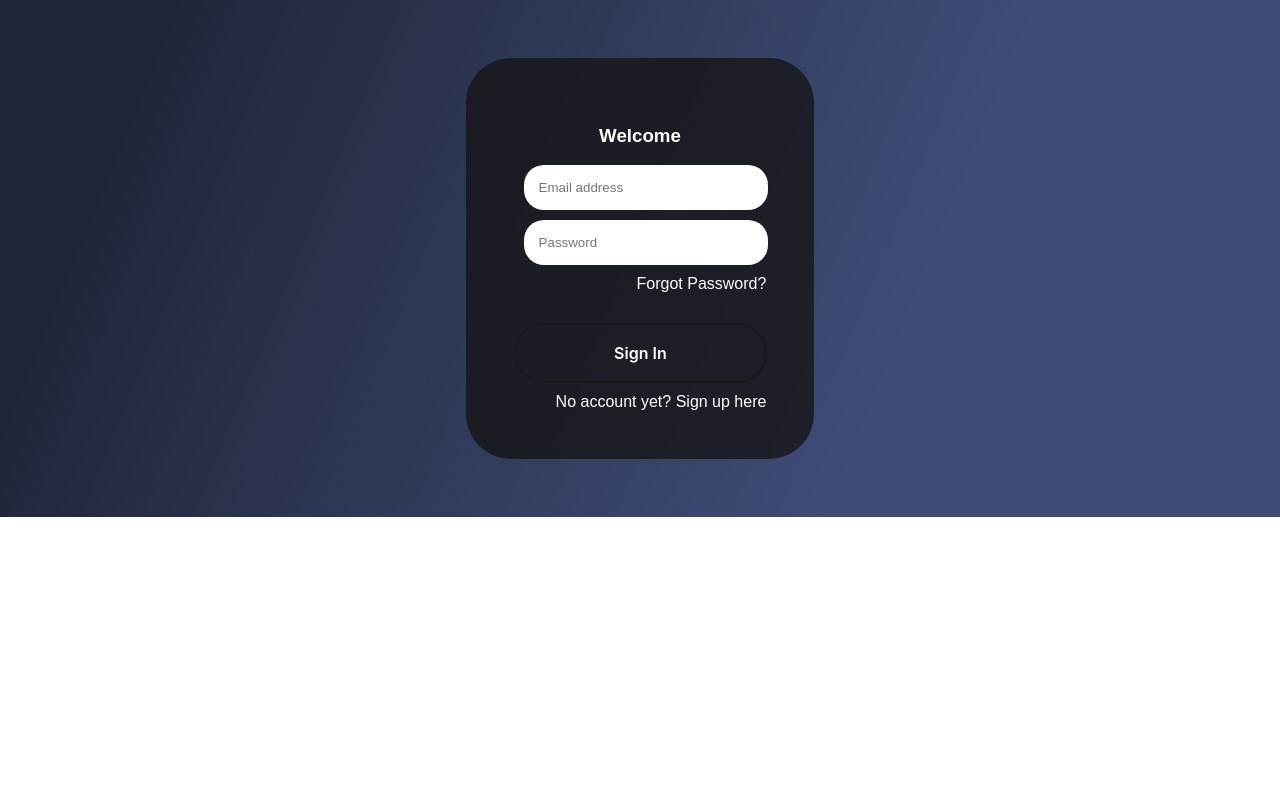
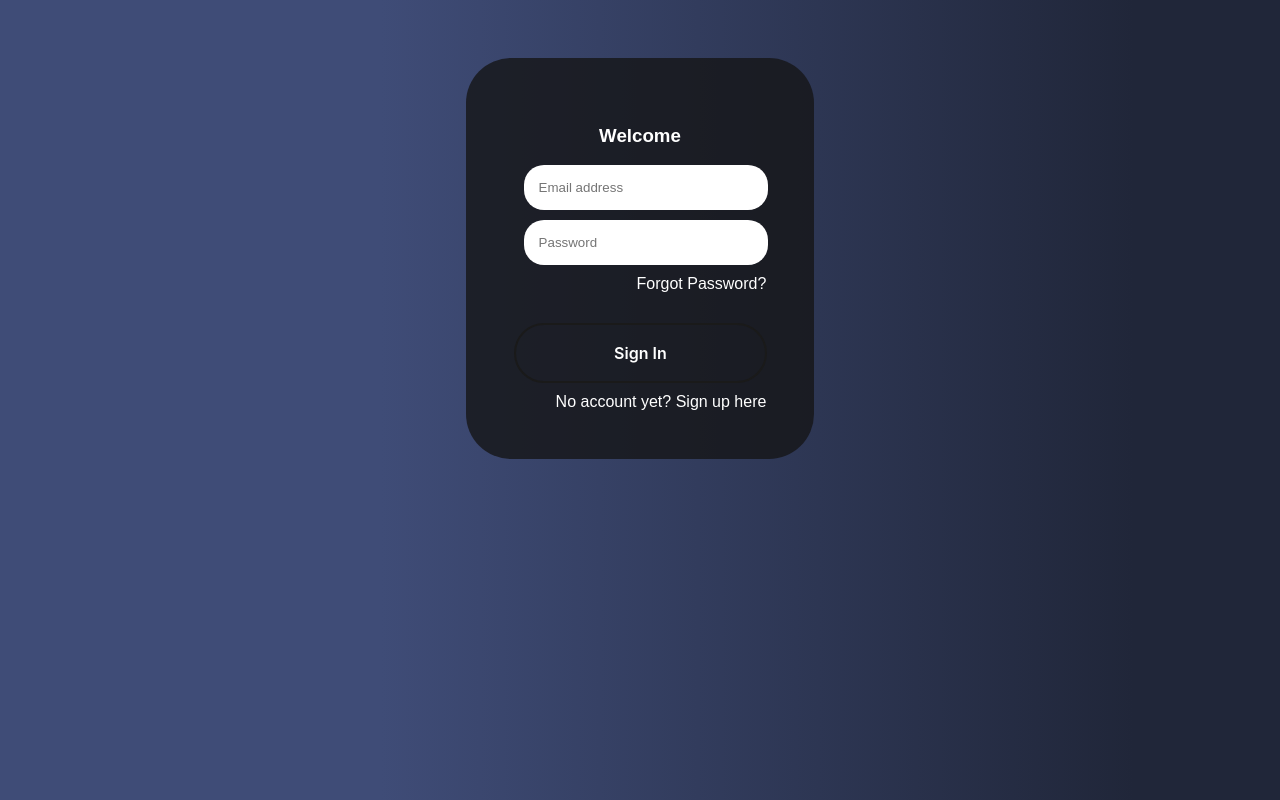
Before and after one commit to horadotes/hora_form, a plain HTML site: page login.html in a window 1280 px wide. Drawn offline with Linux system fonts and the light colour scheme.

Commit message:
initialized commit

```diff
--- a/css/style.css
+++ b/css/style.css
@@ -1,8 +1,9 @@
 body {
-    background: linear-gradient(112.1deg, rgb(32, 38, 57) 11.4%, rgb(63, 76, 119) 70.2%);
+    background: linear-gradient(270deg, rgb(32, 38, 57) 11.4%, rgb(63, 76, 119) 70.2%);
     font-family: "Poppins", sans-serif;
     background-repeat: no-repeat;
-    background-size: 100%;
+    background-size: cover;
+    background-attachment: fixed;
 }
 
 .nav-default {
@@ -18,15 +19,9 @@ body {
     font-family: "Poppins", sans-serif;
     width: 20%;
     background: rgba(22, 22, 23, .8);
-    margin-top: 50px;
-    margin-right: 50px;
-    margin-bottom: 50px;
-    margin-left: 50px;
     padding: 3em;
-    border-top-left-radius: 45px;
-    border-top-right-radius: 45px;
-    border-bottom-left-radius: 45px;
-    border-bottom-right-radius: 45px;
+    border-radius: 45px;
+    margin: 50px auto;
 }
 
 #registrationform {
```
Also changed, not shown: img/stibuilding.jpg (deleted).
